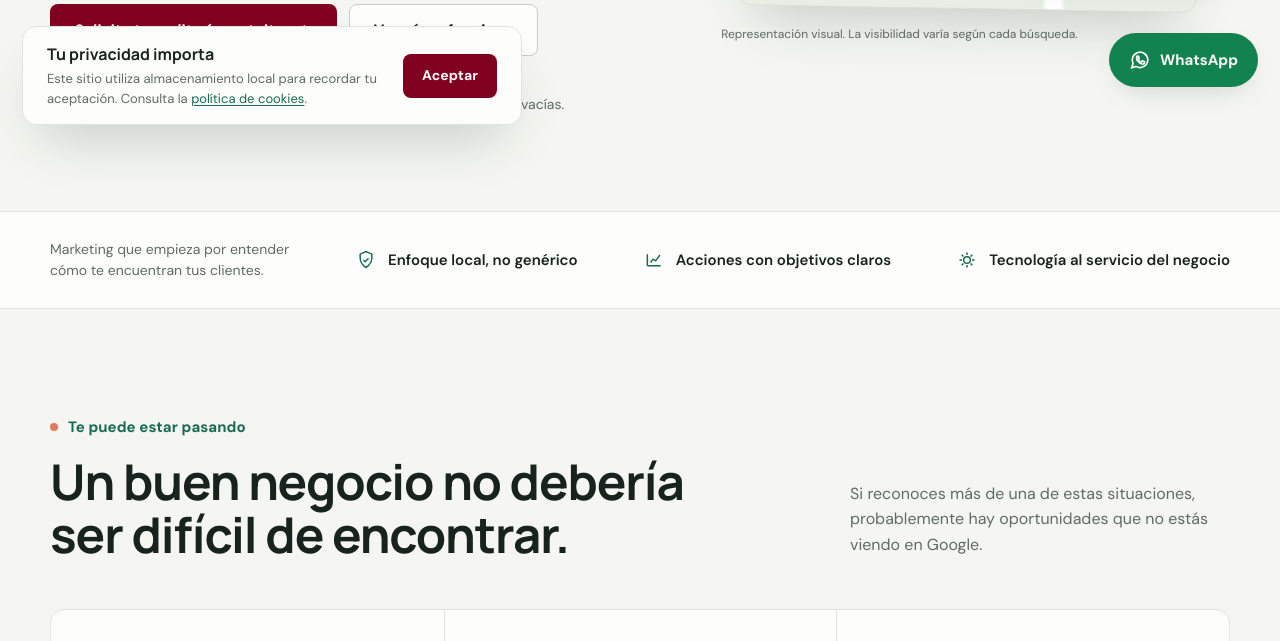
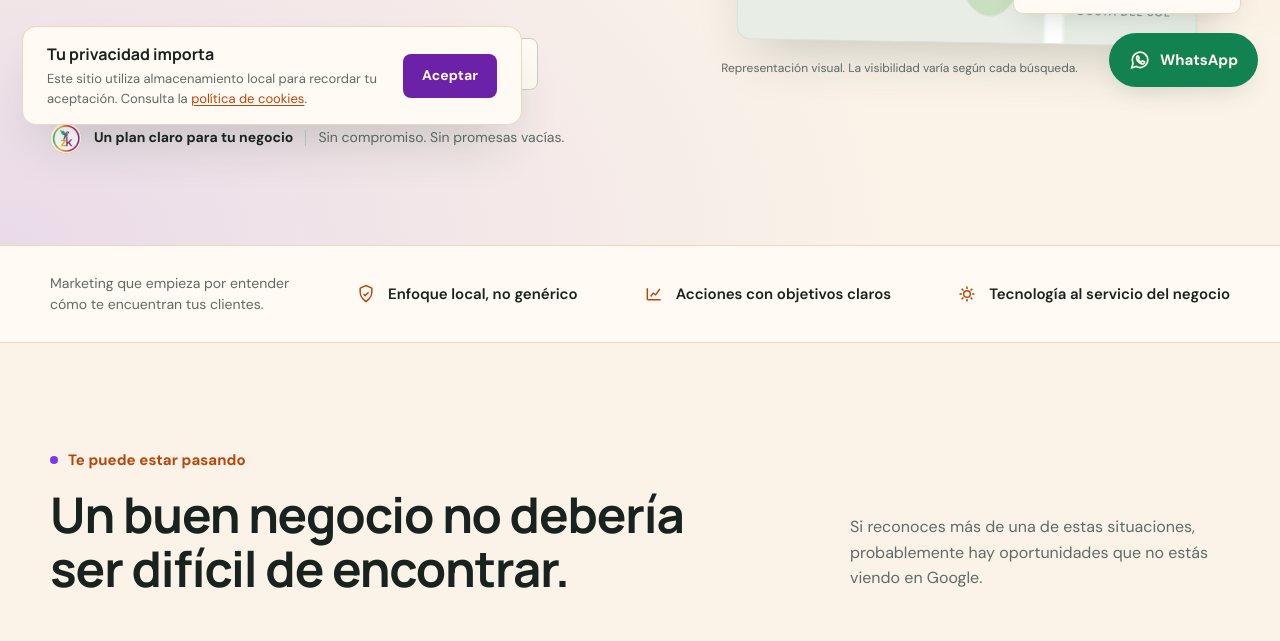
Before and after one commit to APC9/web-zihkon, a plain HTML site: page index.html in a window 1280 px wide. Shown: the part 653-1294 px from the top of the page. Drawn offline with Linux system fonts and the light colour scheme.

Commit message:
Zihkon AI: cambiar al tema de Halloween

```diff
--- a/css/tema.css
+++ b/css/tema.css
@@ -32,7 +32,7 @@
       Cambiar el texto:  --tema-anuncio: "🎉 Nuevo horario de verano";
       Quitar la franja:  --tema-anuncio: none;
    ========================================================= */
-@import url("temas/original.css");
+@import url("temas/halloween.css");
 
 :root {
   /* Colores personalizados (opcional). Ejemplos:
```
